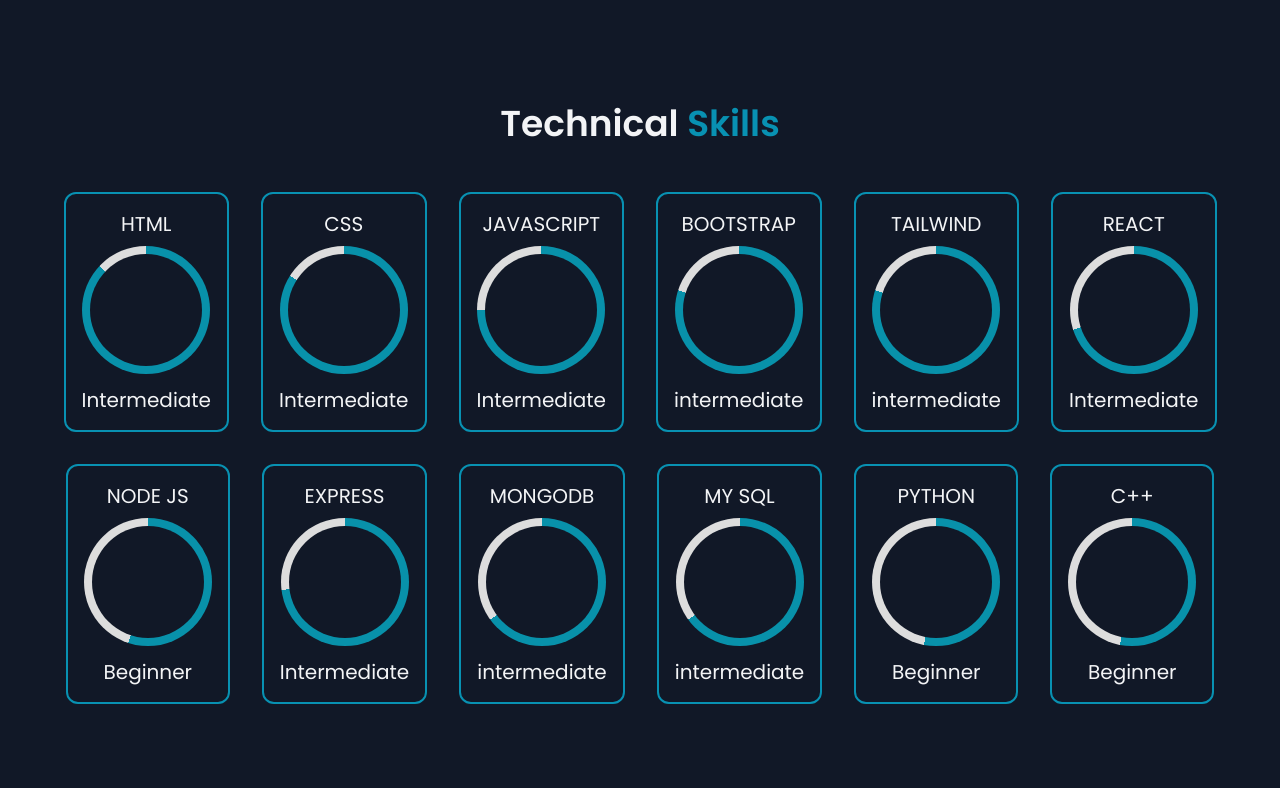
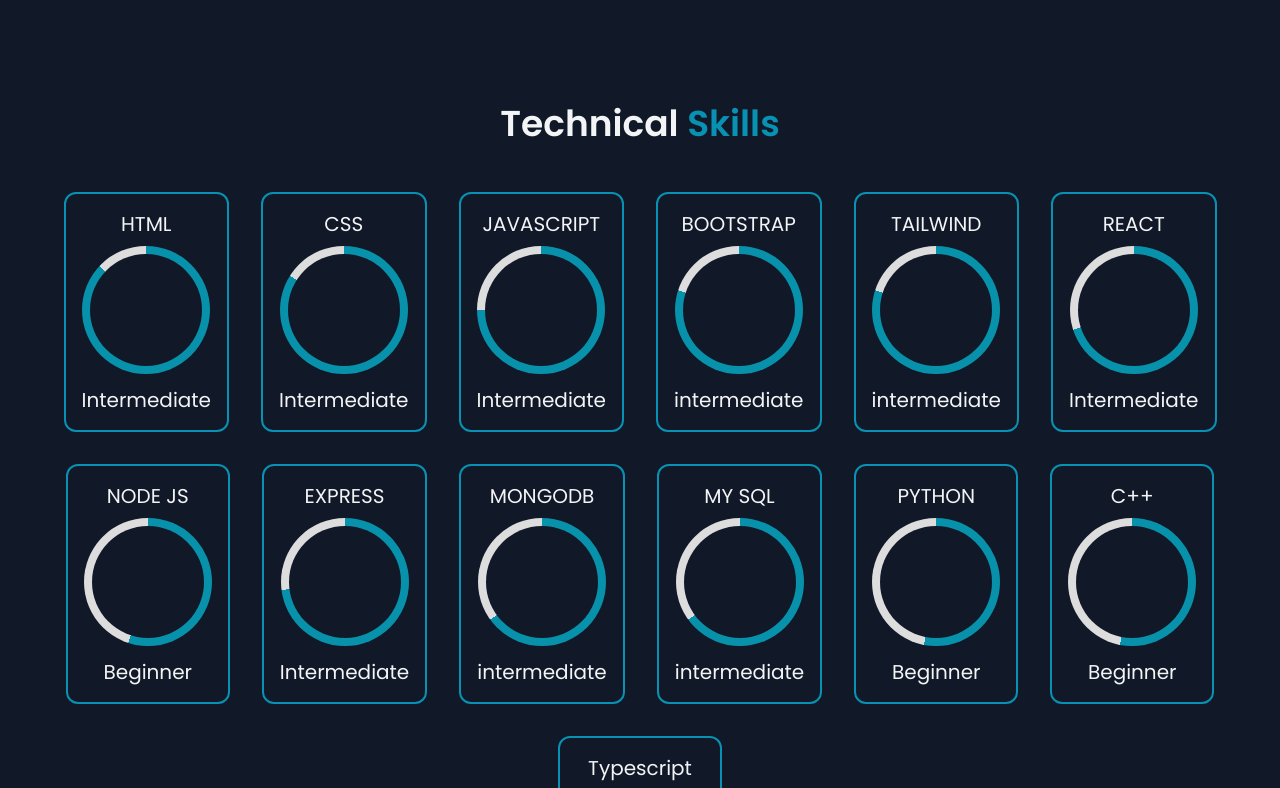
Before and after one commit to Naeemu11ah/myPortfolio, a React app: page / in a window 1280 px wide. Shown: the part 2000-2788 px from the top of the page. Built offline with nearby package versions, Linux system fonts and the light colour scheme; the HTML template or start-up script is replaced by a standard one.

Commit message:
added typescript

```diff
--- a/src/components/Skills.jsx
+++ b/src/components/Skills.jsx
@@ -72,6 +72,12 @@
       level: "Beginner",
       count: 53,
     },
+    {
+      name: "Typescript",
+      logo: "devicon-typescript-plain",
+      level: "Beginner",
+      count: 40,
+    },
   ];
   return (
     <section id="skills" className="py-10 relative">
```
